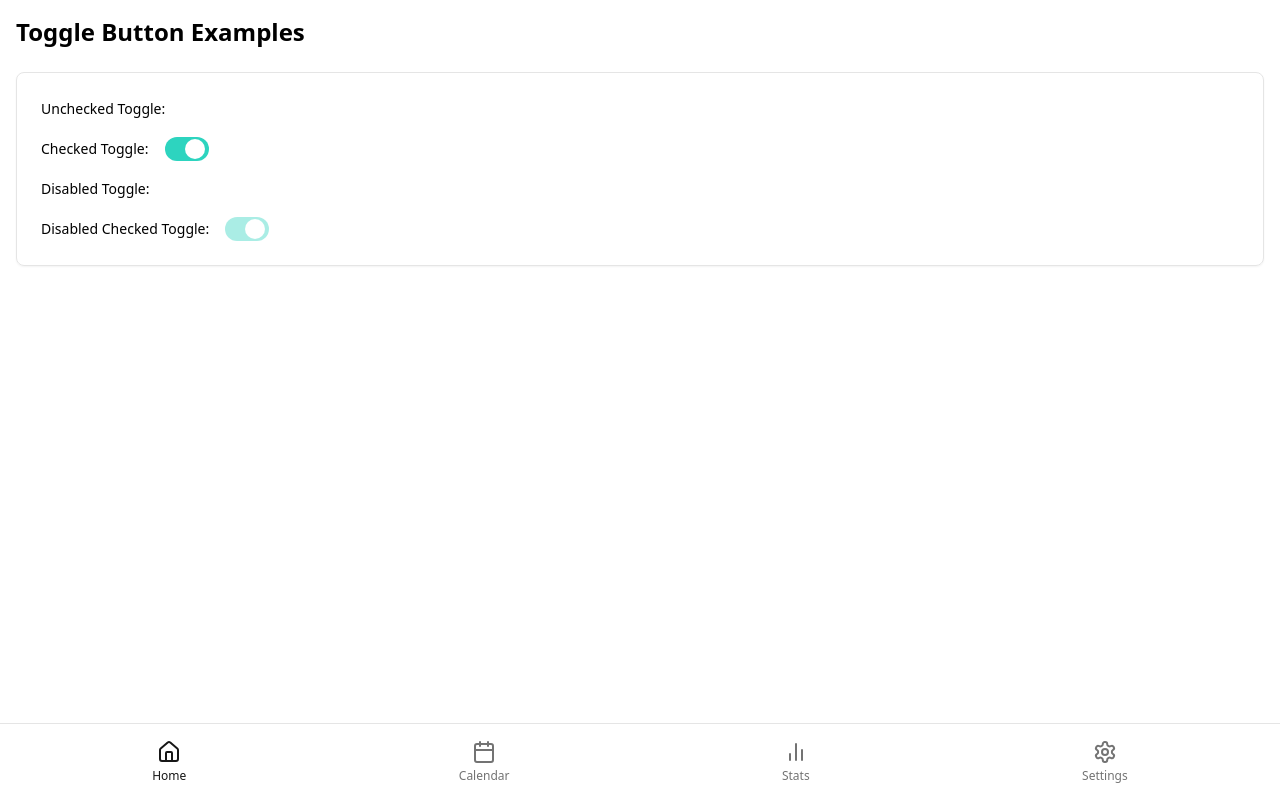
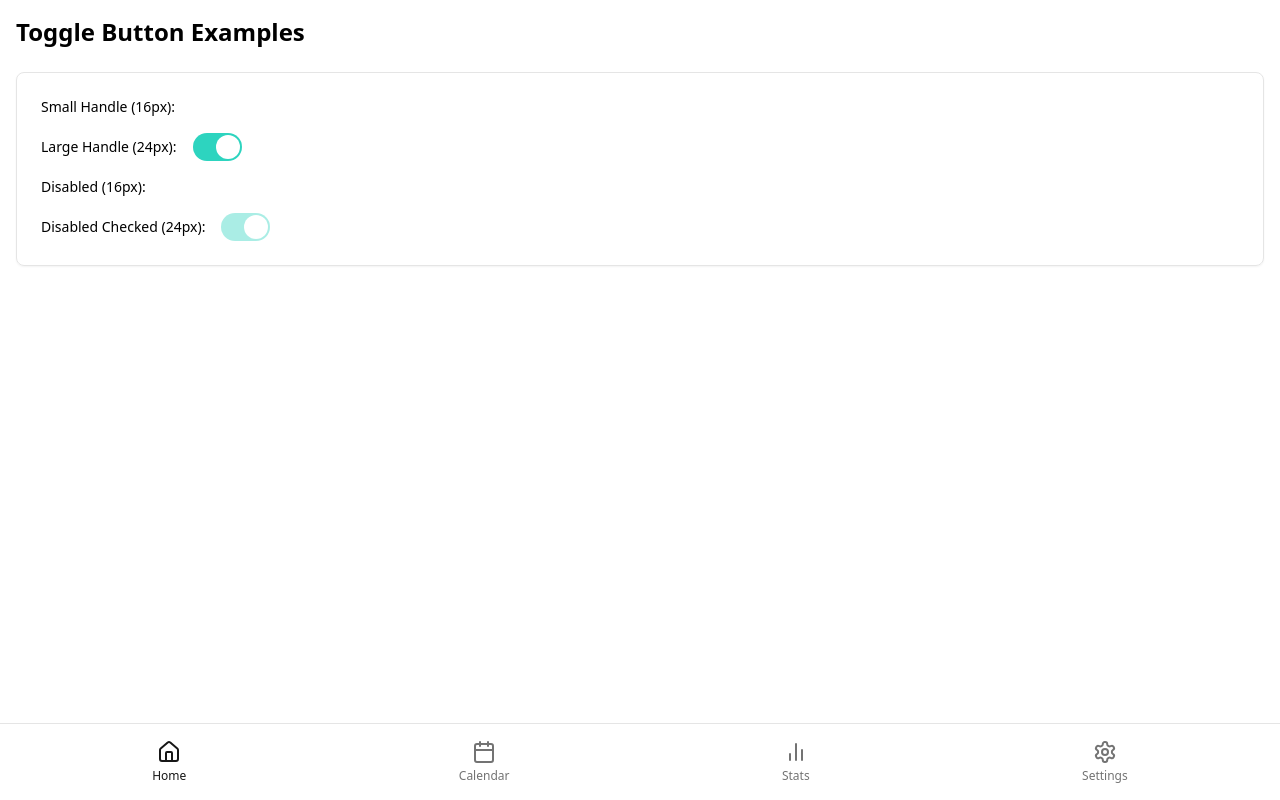
Before and after one commit to Leonamin/blood-sugar-tracker, a React (Vite) app: page / in a window 1280 px wide. Built offline with nearby package versions, Linux system fonts and the light colour scheme.

Commit message:
Refactor toggle button size
Update the ToggleButton component to accept a handleSize prop, allowing for sizes of 16px or 24px. Adjust the padding between the handle and background to 2 pixels for improved aesthetics.
[skip gpt_engineer]

```diff
--- a/src/components/ui/button/toggle-button.tsx
+++ b/src/components/ui/button/toggle-button.tsx
@@ -4,16 +4,20 @@ import { cn } from "@/lib/utils";
 interface ToggleButtonProps extends React.ButtonHTMLAttributes<HTMLButtonElement> {
   checked?: boolean;
   disabled?: boolean;
+  handleSize?: 16 | 24;
   onCheckedChange?: (checked: boolean) => void;
 }
 
 const ToggleButton = React.forwardRef<HTMLButtonElement, ToggleButtonProps>(
-  ({ checked = false, disabled = false, onCheckedChange, className, ...props }, ref) => {
+  ({ checked = false, disabled = false, handleSize = 16, onCheckedChange, className, ...props }, ref) => {
     const handleClick = () => {
       if (!disabled && onCheckedChange) {
         onCheckedChange(!checked);
       }
     };
+
+    const containerHeight = handleSize + 4; // 2px padding on each side
+    const containerWidth = (handleSize + 4) * 1.75; // Maintain proportional width
 
     return (
       <button
@@ -25,19 +29,29 @@ const ToggleButton = React.forwardRef<HTMLButtonElement, ToggleButtonProps>(
         ref={ref}
         onClick={handleClick}
         className={cn(
-          "relative inline-flex h-6 w-11 items-center rounded-full transition-colors",
+          "relative inline-flex items-center transition-colors",
           "focus-visible:outline-none focus-visible:ring-2 focus-visible:ring-offset-2",
           checked ? "bg-secondary hover:shadow-secondaryShadow active:shadow-secondaryShadow" : "bg-disabled hover:shadow-tertiaryShadow active:shadow-tertiaryShadow",
           disabled && "opacity-40 cursor-not-allowed",
           className
         )}
+        style={{
+          height: `${containerHeight}px`,
+          width: `${containerWidth}px`,
+          borderRadius: `${containerHeight}px`,
+        }}
         {...props}
       >
         <span
           className={cn(
-            "pointer-events-none block h-5 w-5 rounded-full bg-inverse transform transition-transform",
-            checked ? "translate-x-5" : "translate-x-1"
+            "pointer-events-none block bg-inverse transform transition-transform",
           )}
+          style={{
+            width: `${handleSize}px`,
+            height: `${handleSize}px`,
+            borderRadius: '50%',
+            transform: `translateX(${checked ? containerWidth - handleSize - 2 : 2}px)`,
+          }}
         />
       </button>
     );
--- a/src/pages/Home.tsx
+++ b/src/pages/Home.tsx
@@ -5,6 +5,8 @@ import { ToggleButton } from "@/components/ui/button/toggle-button";
 const Home = () => {
   const [isChecked1, setIsChecked1] = useState(false);
   const [isChecked2, setIsChecked2] = useState(true);
+  const [isChecked3, setIsChecked3] = useState(false);
+  const [isChecked4, setIsChecked4] = useState(true);
 
   return (
     <div className="p-4 pb-20 animate-fade-in">
@@ -13,29 +15,41 @@ const Home = () => {
       <Card className="p-6 space-y-4">
         <div className="space-y-4">
           <div className="flex items-center gap-4">
-            <span className="text-sm font-medium">Unchecked Toggle:</span>
+            <span className="text-sm font-medium">Small Handle (16px):</span>
             <ToggleButton
               checked={isChecked1}
               onCheckedChange={setIsChecked1}
+              handleSize={16}
             />
           </div>
 
           <div className="flex items-center gap-4">
-            <span className="text-sm font-medium">Checked Toggle:</span>
+            <span className="text-sm font-medium">Large Handle (24px):</span>
             <ToggleButton
               checked={isChecked2}
               onCheckedChange={setIsChecked2}
+              handleSize={24}
             />
           </div>
 
           <div className="flex items-center gap-4">
-            <span className="text-sm font-medium">Disabled Toggle:</span>
-            <ToggleButton disabled />
+            <span className="text-sm font-medium">Disabled (16px):</span>
+            <ToggleButton
+              checked={isChecked3}
+              onCheckedChange={setIsChecked3}
+              handleSize={16}
+              disabled
+            />
           </div>
 
           <div className="flex items-center gap-4">
-            <span className="text-sm font-medium">Disabled Checked Toggle:</span>
-            <ToggleButton checked disabled />
+            <span className="text-sm font-medium">Disabled Checked (24px):</span>
+            <ToggleButton
+              checked={isChecked4}
+              onCheckedChange={setIsChecked4}
+              handleSize={24}
+              disabled
+            />
           </div>
         </div>
       </Card>
```
